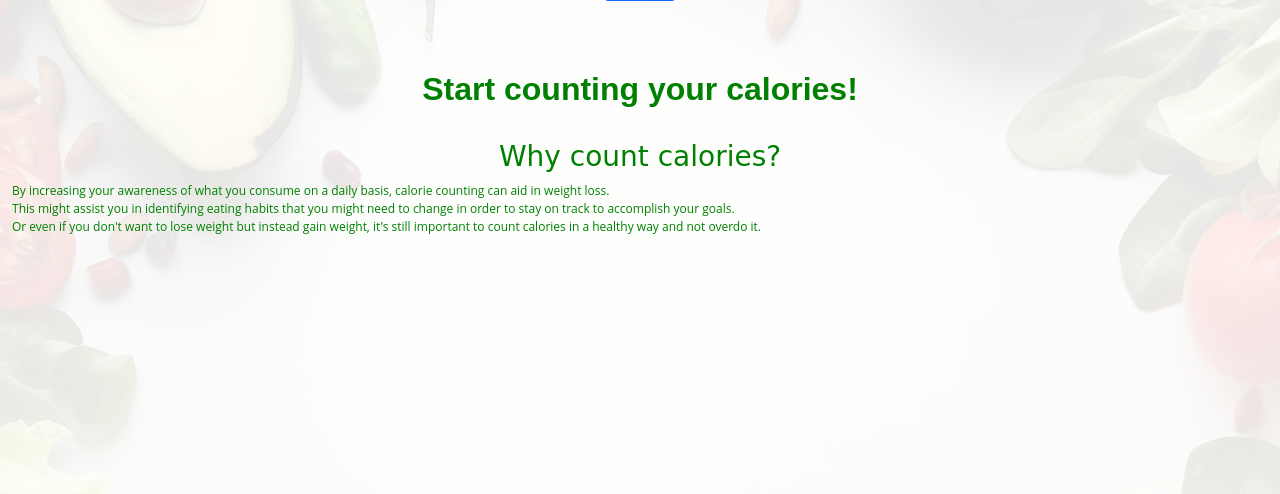
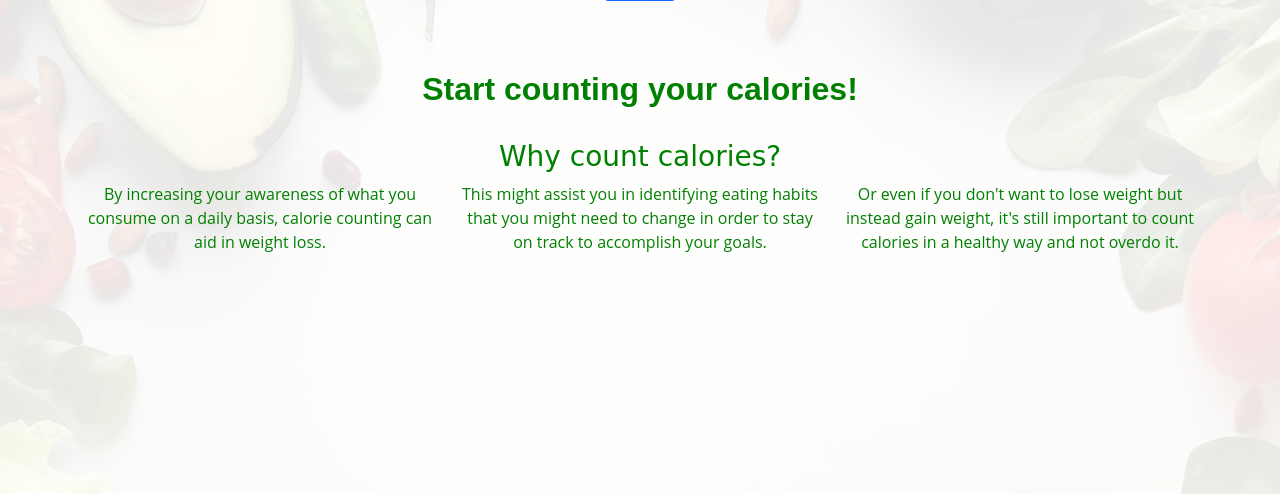
Before and after one commit to jericho1050/project, a Flask app: page /login in a window 1280 px wide. Shown: the part 280-774 px from the top of the page. Run offline with Flask 3, Linux system fonts and the light colour scheme; some libraries are stand-ins or nearby versions.

Commit message:
updated login

```diff
--- a/templates/login.html
+++ b/templates/login.html
@@ -19,9 +19,19 @@
         <br>
         <h3>Why count calories?</h3>
         <div class="why-count">
-            <p>By increasing your awareness of what you consume on a daily basis, calorie counting can aid in weight loss.</p>
-            <p>This might assist you in identifying eating habits that you might need to change in order to stay on track to accomplish your goals.</p>
-            <p>Or even if you don't want to lose weight but instead gain weight, it's still important to count calories in a healthy way and not overdo it.</p>
+            <p style="display:flex;  justify-content: center; "></p>
+            <p style="display:flex;  justify-content: center; "></p>
+            <p style="display:flex;  justify-content: center; "></p>
+        </div>
+        <div class="container text-center">
+            <div class="row">
+            <div class="col">
+                By increasing your awareness of what you consume on a daily basis, calorie counting can aid in weight loss.              </div>
+            <div class="col">
+                This might assist you in identifying eating habits that you might need to change in order to stay on track to accomplish your goals.              </div>
+            <div class="col">
+                Or even if you don't want to lose weight but instead gain weight, it's still important to count calories in a healthy way and not overdo it.              </div>
+            </div>
         </div>
 
 
```
